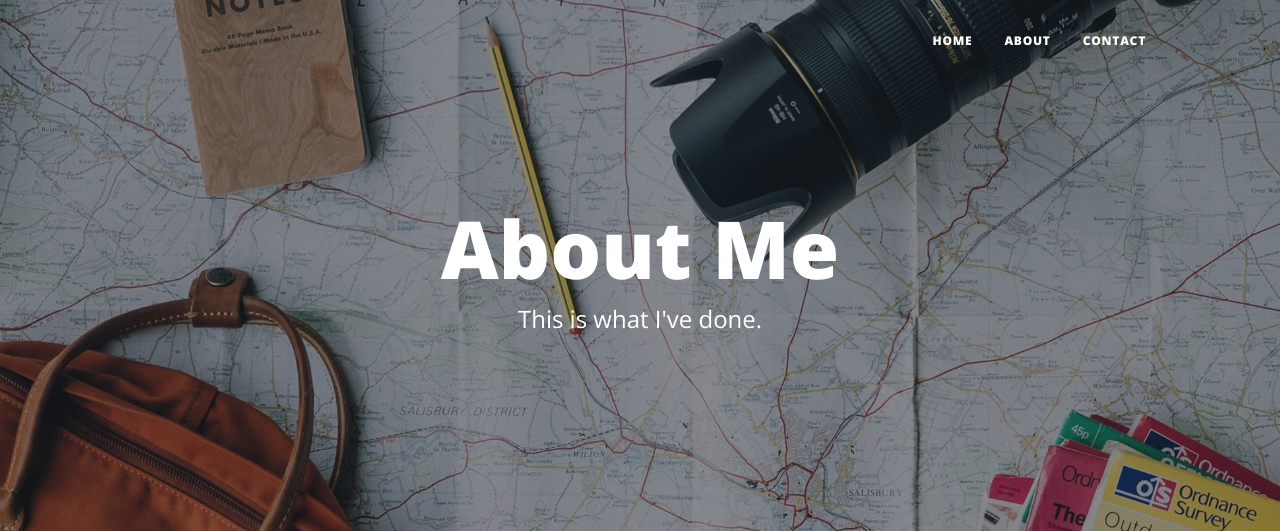
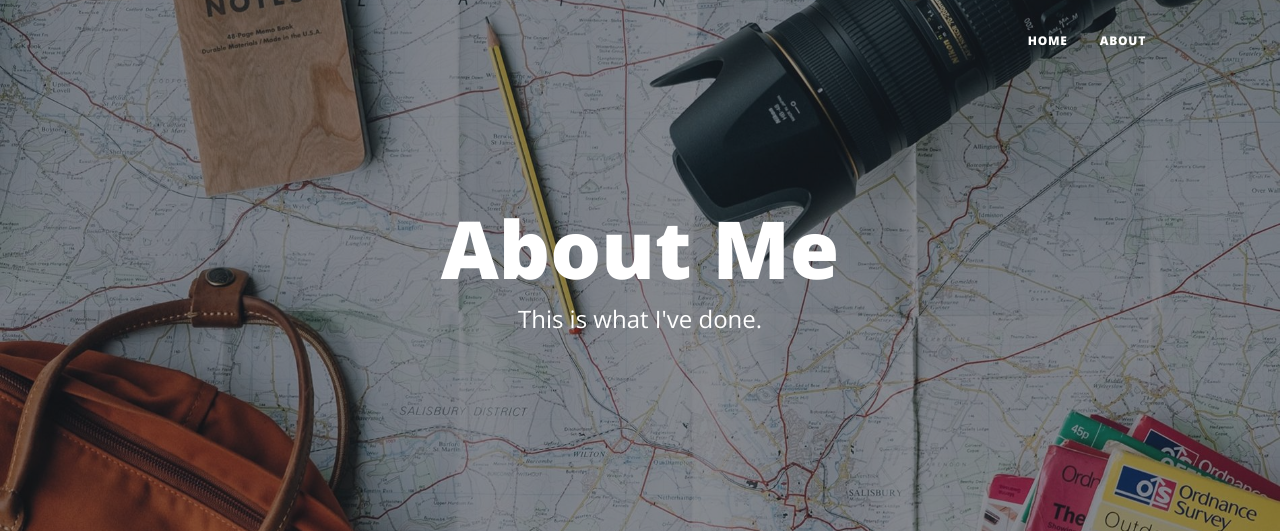
Before and after one commit to Nextoni/Website-projects, a Flask app: page /about in a window 1280 px wide. Shown: the top 531 px of the page. Run offline with Flask 3, Linux system fonts and the light colour scheme; some libraries are stand-ins or nearby versions.

Commit message:
Update header.html

```diff
--- a/Portfolio website/templates/header.html
+++ b/Portfolio website/templates/header.html
@@ -23,7 +23,6 @@
                     <ul class="navbar-nav ms-auto py-4 py-lg-0">
                         <li class="nav-item"><a class="nav-link px-lg-3 py-3 py-lg-4" href="{{ url_for('get_all_posts') }}">Home</a></li>
                         <li class="nav-item"><a class="nav-link px-lg-3 py-3 py-lg-4" href="{{ url_for('about') }}">About</a></li>
-                        <li class="nav-item"><a class="nav-link px-lg-3 py-3 py-lg-4" href="{{ url_for('contact') }}">Contact</a></li>
                     </ul>
                 </div>
             </div>
```
